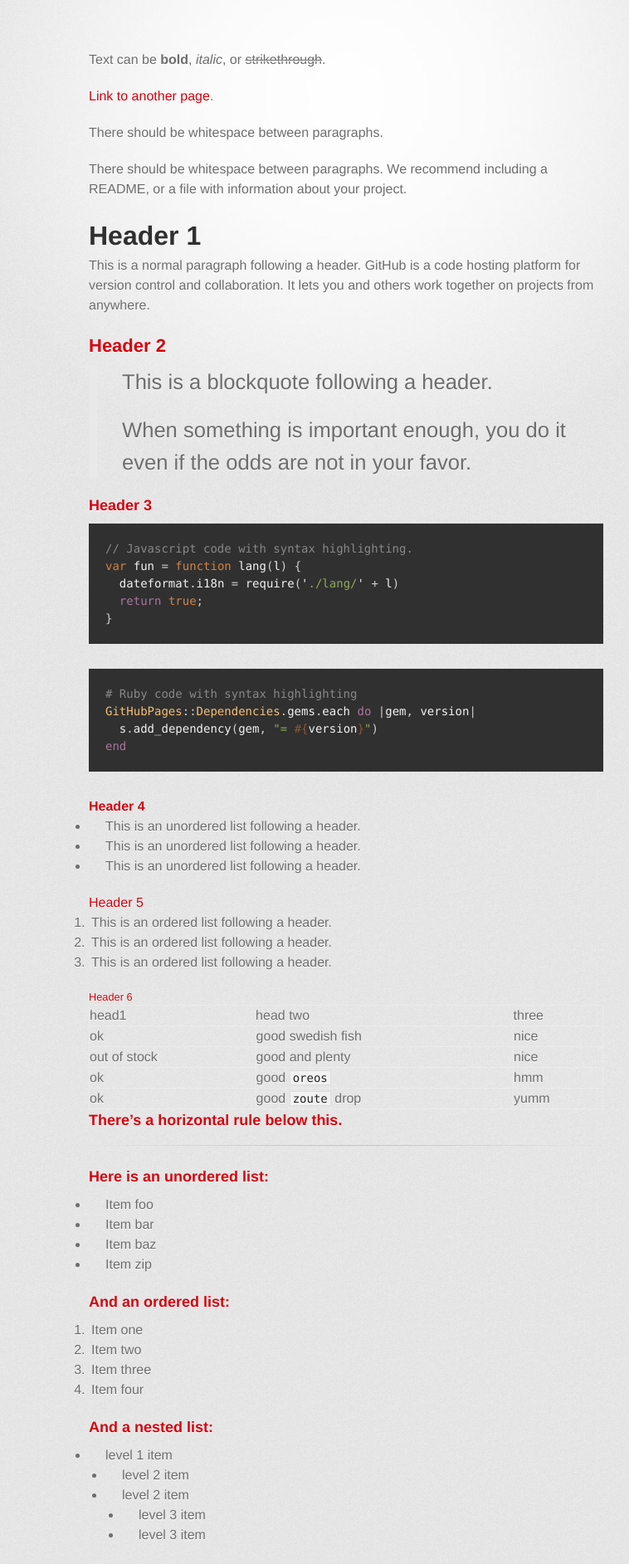
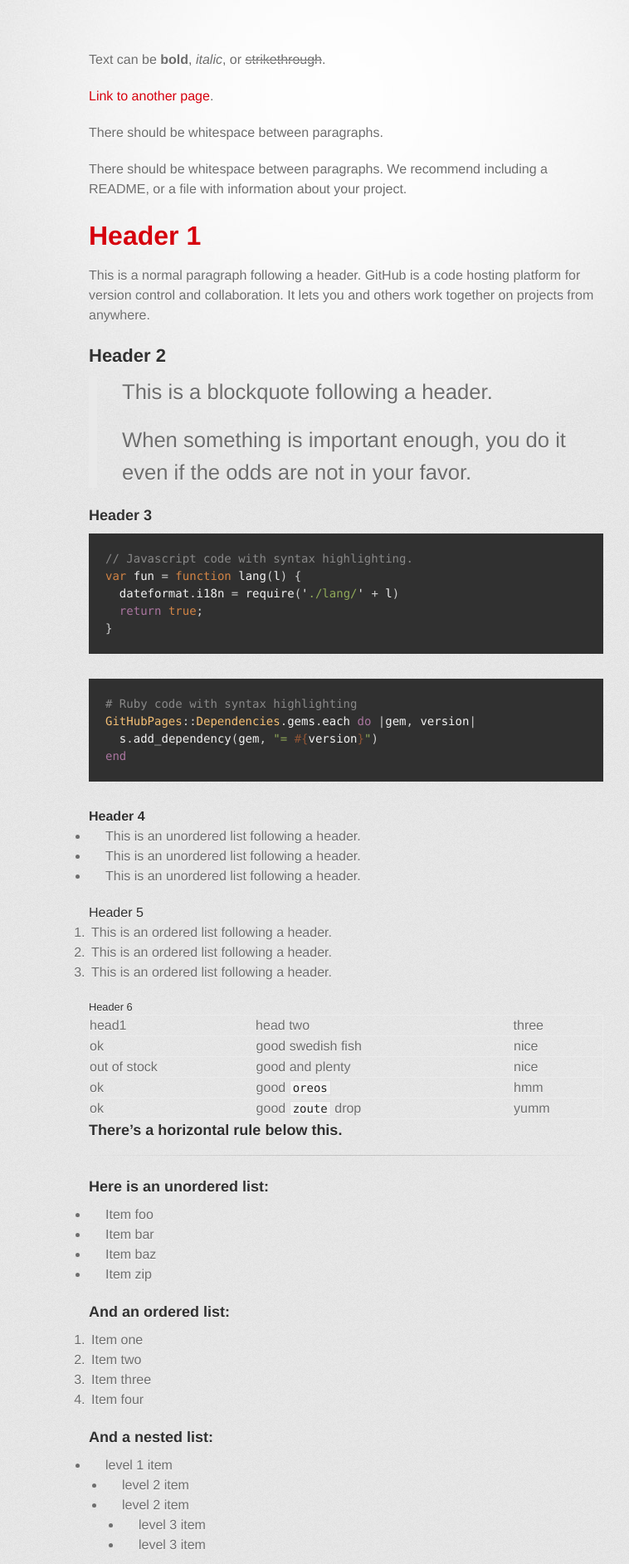
Before and after one commit to scotentSD/md, a Jekyll site: the page built from index 2.md, in a window 1280 px wide. Shown: the top 1885 px of the page at 83% size, without its empty margins (223-981 px from the left). Built offline with Jekyll 4.4.1, drawn with Linux system fonts in a browser that asks for light colours; some web fonts are replaced; the repository's description, which GitHub fills in, is left out.

Commit message:
Update jekyll-theme-tactile.scss
mk

```diff
--- a/_sass/jekyll-theme-tactile.scss
+++ b/_sass/jekyll-theme-tactile.scss
@@ -244,39 +244,41 @@ form {
 /* GENERAL ELEMENT TYPE STYLES */
 
 h1 {
+  margin-bottom: 12px;
   font-size: 32px;
   font-weight: bold;
-  color: #303030;
+  color: #d5000d;
+
 }
 
 h2 {
   margin-bottom: 8px;
   font-size: 22px;
   font-weight: bold;
-  color: #d5000d;
+  color: #303030;
 }
 
 h3 {
   margin-bottom: 8px;
   font-size: 18px;
   font-weight: bold;
-  color: #d5000d;
+  color: #303030;
 }
 
 h4 {
   font-size: 16px;
   font-weight: bold;
-  color: #d5000d;
+  color: #303030;
 }
 
 h5 {
   font-size: 1em;
-  color: #d5000d;
+  color: #303030;
 }
 
 h6 {
   font-size: .8em;
-  color: #d5000d;
+  color: #303030;
 }
 
 p {
```
